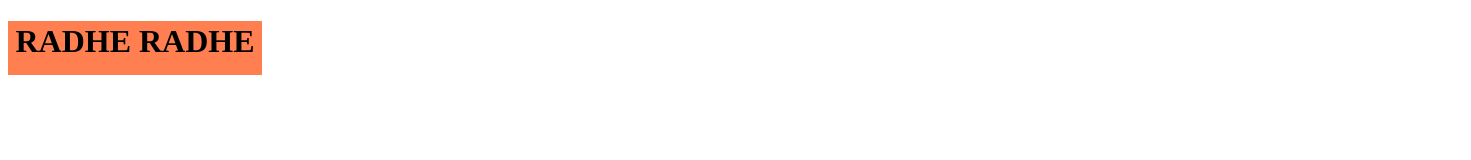
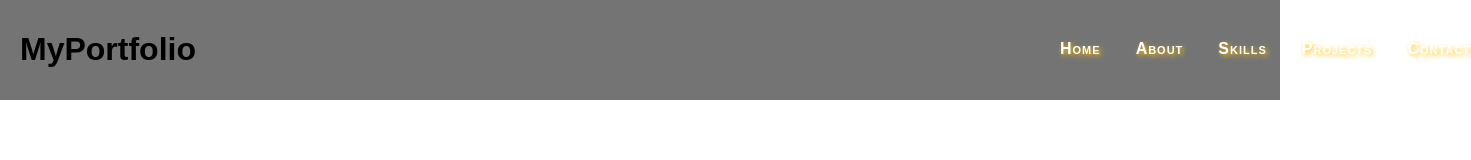
Before and after one commit to Bhardwaj235/practice, a plain HTML site: page practice.html in a window 1280 px wide. Shown: the whole page, 1471 px wide, since content can reach past the window. Drawn offline with Linux system fonts and the light colour scheme.

Commit message:
ADD A Hearder

```diff
--- a/practice.html
+++ b/practice.html
@@ -4,8 +4,56 @@
     <meta charset="UTF-8">
     <meta name="viewport" content="width=device-width, initial-scale=1.0">
     <title>Practice htlm css</title>
+    <style>
+    body {
+    font-family: Arial;
+    margin: 0;
+    padding: 0;
+}
+
+header {
+    background: #747474;
+    padding: 10px 20px;
+}
+
+
+nav {
+    display: flex;
+    justify-content: space-between;
+    align-items: center;
+}
+
+nav ul {
+    list-style: none;
+    display: flex;
+    gap: 35px;
+    margin-left: 1000px;
+    margin-top: -65px;
+}
+
+nav a {
+    color: white;
+    text-decoration: none;
+    font-weight: bold;
+    font-variant: small-caps;
+     line-height: 1;
+    letter-spacing: 1px;
+     text-shadow: 2px 2px 5px rgb(255, 191, 0);
+}
+
+    </style>
 </head>
 <body>
-    <h1 style="height: 50px; width: 250px; font-weight: bolder;background-color: coral; text-align: center;padding: 2px;"> RADHE RADHE </h1>
+  <header>
+    <h1 class="header" style="font-weight: bolder;">MyPortfolio</h1>
+    <nav>
+        <ul class="nav_bar">
+        <li><a href="#Home">Home</a></li>
+        <li><a href="#About">About</a></li>
+        <li><a href="#Skills">Skills</a></li>
+        <li><a href="#projects">Projects</a></li>
+        <li><a href="#Contact">Contact</a></li>
+    </ul>
+    </nav></header>
 </body>
 </html>
```
